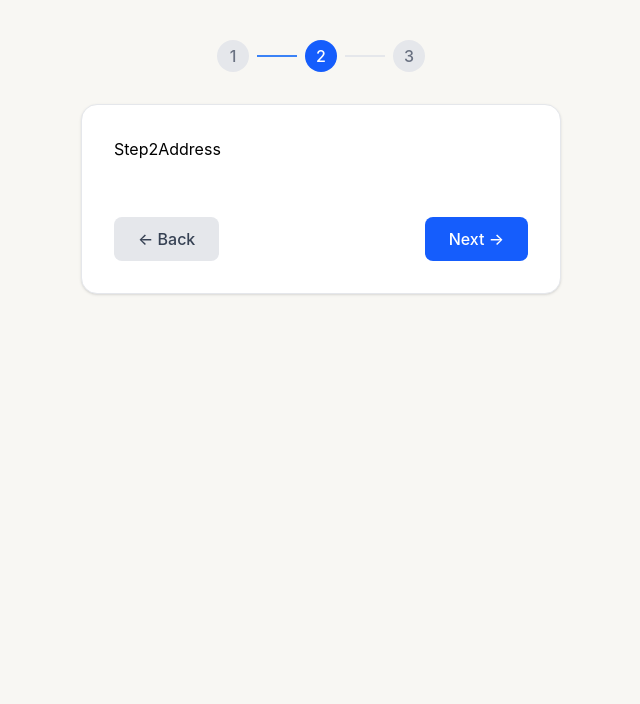
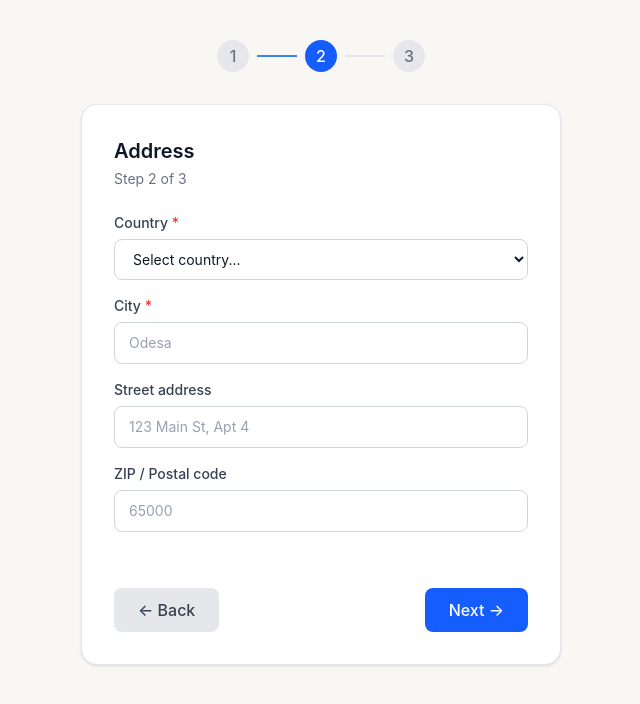
Before and after one commit to Nabeyko/multi-step-form, a React (Vite) app: page / in a window 1280 px wide. Both pictures are taken after a click on the button "Next →". Shown: the top 704 px of the page, without its empty margins (319-959 px from the left). Built offline with nearby package versions, Linux system fonts and the light colour scheme.

Commit message:
feat: implement step 2 personal info form with validation

```diff
--- a/src/components/MultiStepForm.tsx
+++ b/src/components/MultiStepForm.tsx
@@ -29,7 +29,17 @@ export const MultiStepForm = ({
           }
         />
       )}
-      {currentStep === 2 && <Step2Address />}
+      {currentStep === 2 && (
+        <Step2Address
+          data={formData.step2}
+          onChange={(field, value) =>
+            setFormData((prev) => ({
+              ...prev,
+              step2: { ...prev.step2, [field]: value },
+            }))
+          }
+        />
+      )}
       {currentStep === 3 && <Step3Confirmation />}
     </form>
   );
--- a/src/steps/Step2.tsx
+++ b/src/steps/Step2.tsx
@@ -1,5 +1,90 @@
-export const Step2Address = () => {
+import type { FormData } from "../types/form";
+
+interface Step2Props {
+  data: FormData["step2"];
+  onChange: (field: keyof FormData["step2"], value: string) => void;
+}
+
+const COUNTRIES = [
+  "Ukraine",
+  "United States",
+  "United Kingdom",
+  "Germany",
+  "France",
+  "Poland",
+  "Canada",
+  "Australia",
+  "Other",
+];
+
+export const Step2Address = ({ data, onChange }: Step2Props) => {
   return (
-    <p>Step2Address</p>
+    <div>
+      <h2 className="text-xl font-semibold text-gray-900 mb-1">Address</h2>
+      <p className="text-sm text-gray-500 mb-6">Step 2 of 3</p>
+
+      <div className="flex flex-col gap-4">
+        <div className="flex flex-col gap-1.5">
+          <label htmlFor="country" className="text-sm font-medium text-gray-700">
+            Country <span className="text-red-500">*</span>
+          </label>
+          <select
+            id="country"
+            value={data.country}
+            onChange={(event) => onChange("country", event.target.value)}
+            className="w-full px-3.5 py-2.5 rounded-lg border border-gray-300 text-sm text-gray-900 outline-none focus:border-blue-500 focus:ring-2 focus:ring-blue-100 transition-colors bg-white"
+          >
+            <option value="">Select country...</option>
+            {COUNTRIES.map((country) => (
+              <option key={country} value={country}>
+                {country}
+              </option>
+            ))}
+          </select>
+        </div>
+
+        <div className="flex flex-col gap-1.5">
+          <label htmlFor="city" className="text-sm font-medium text-gray-700">
+            City <span className="text-red-500">*</span>
+          </label>
+          <input
+            id="city"
+            type="text"
+            value={data.city}
+            placeholder="Odesa"
+            onChange={(event) => onChange("city", event.target.value)}
+            className="w-full px-3.5 py-2.5 rounded-lg border border-gray-300 text-sm text-gray-900 placeholder-gray-400 outline-none focus:border-blue-500 focus:ring-2 focus:ring-blue-100 transition-colors"
+          />
+        </div>
+
+        <div className="flex flex-col gap-1.5">
+          <label htmlFor="streetAddress" className="text-sm font-medium text-gray-700">
+            Street address
+          </label>
+          <input
+            id="streetAddress"
+            type="text"
+            value={data.streetAddress}
+            placeholder="123 Main St, Apt 4"
+            onChange={(event) => onChange("streetAddress", event.target.value)}
+            className="w-full px-3.5 py-2.5 rounded-lg border border-gray-300 text-sm text-gray-900 placeholder-gray-400 outline-none focus:border-blue-500 focus:ring-2 focus:ring-blue-100 transition-colors"
+          />
+        </div>
+
+        <div className="flex flex-col gap-1.5">
+          <label htmlFor="zipCode" className="text-sm font-medium text-gray-700">
+            ZIP / Postal code
+          </label>
+          <input
+            id="zipCode"
+            type="text"
+            value={data.zipCode}
+            placeholder="65000"
+            onChange={(event) => onChange("zipCode", event.target.value)}
+            className="w-full px-3.5 py-2.5 rounded-lg border border-gray-300 text-sm text-gray-900 placeholder-gray-400 outline-none focus:border-blue-500 focus:ring-2 focus:ring-blue-100 transition-colors"
+          />
+        </div>
+      </div>
+    </div>
   );
 };
```
